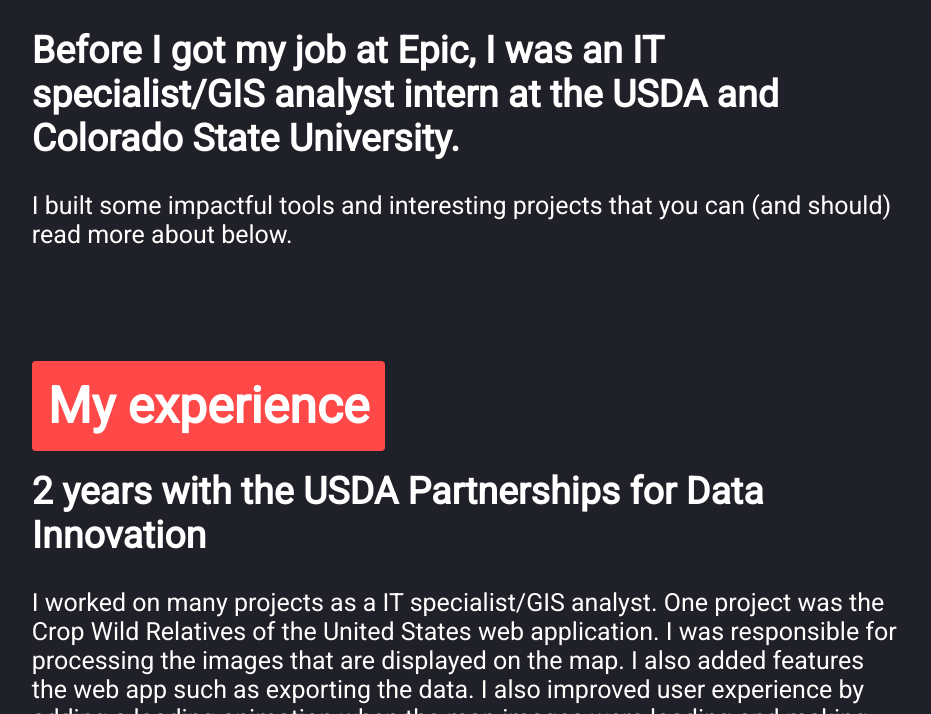
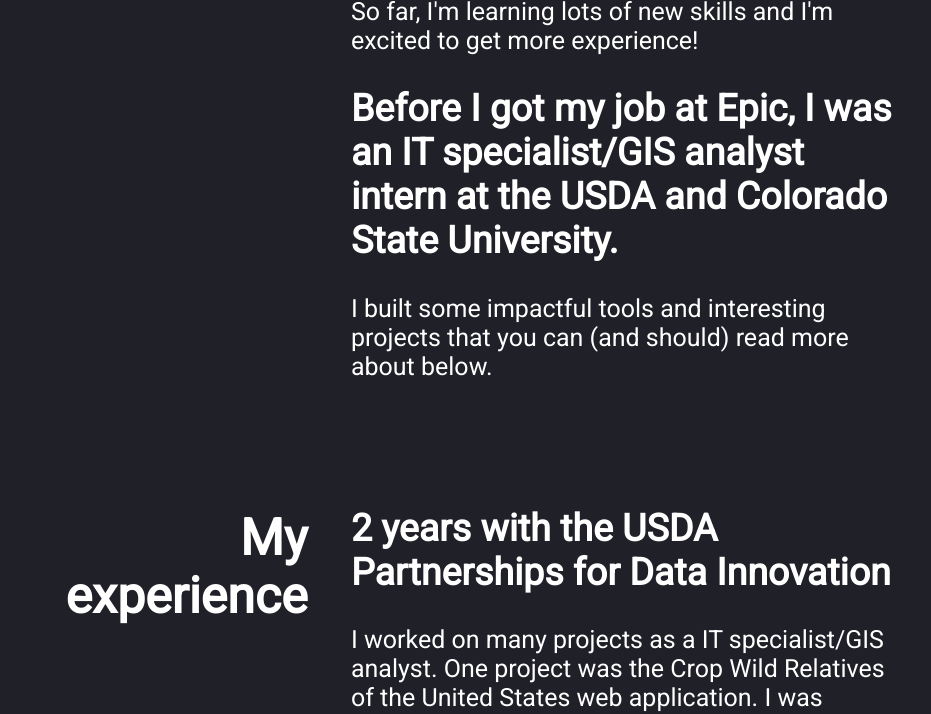
Before and after one commit to joshbmair/joshbmair.github.io, a Gatsby site: page / in a window 1280 px wide. Shown: the part 794-1508 px from the top of the page, without its empty margins (173-1104 px from the left). Built offline with nearby package versions, Linux system fonts and the light colour scheme; Gatsby itself is replaced by a stand-in of ours.

Commit message:
Update Section component formatting

```diff
--- a/src/components/sections/Section.tsx
+++ b/src/components/sections/Section.tsx
@@ -11,14 +11,12 @@
   const { title, children } = props;
 
   return (
-    <>
-      <h1>
-        <span className="section-title">{title}</span>
-      </h1>
-      <div className="section-summary">
-        {children}
+    <div className="section">
+      <div className="header">
+        <h1>{title}</h1>
       </div>
-    </>
+      <div className="body">{children}</div>
+    </div>
   );
 };
 
--- a/src/components/sections/section.scss
+++ b/src/components/sections/section.scss
@@ -1,11 +1,16 @@
 @import "../../styles/constants.scss";
 
-.section-summary {
+.section {
+  display: flex;
+}
+
+.header {
+  text-align: right;
+  margin-right: 5%;
+  flex: 1;
+}
+
+.body {
+  flex: 2;
   padding-bottom: 8%;
 }
-
-.section-title {
-  padding: 16px;
-  background-color: $red;
-  border-radius: 4px;
-}
```
